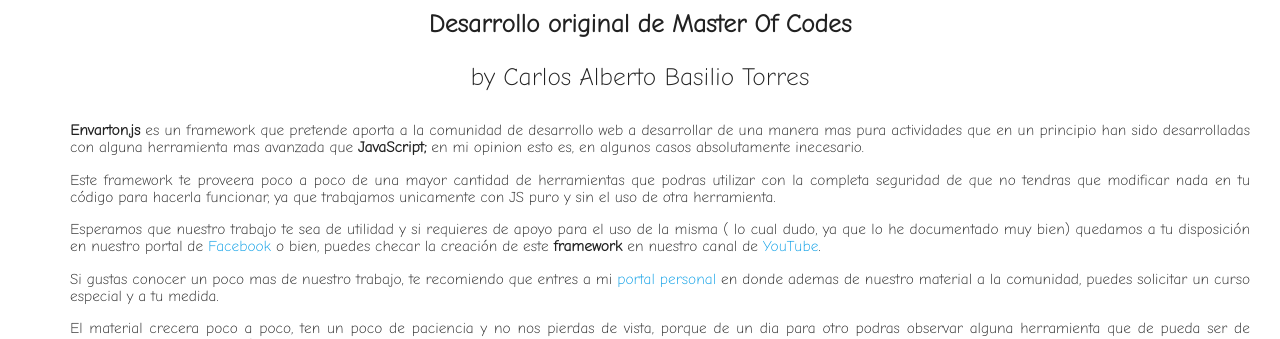
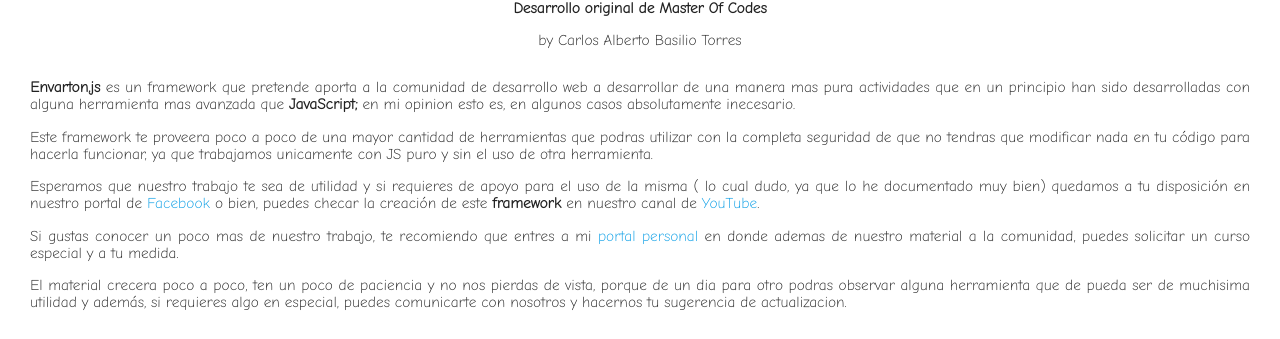
Before and after one commit to CarlosBasilioTorres/envarton, a plain HTML site: page index.html in a window 1280 px wide. Shown: the part 188-527 px from the top of the page. Drawn offline with nearby package versions, Linux system fonts and the light colour scheme; files that its build step writes are made by us from their sources.

Commit message:
pequeños cambios

```diff
--- a/css/style.css
+++ b/css/style.css
@@ -4,13 +4,13 @@
 
 .desarrollador{
     width: 100%;
-    font-size: 25px;
+    font-size: 15px;
     text-align: center;
 }
 
 
 .margen{
-    padding: 0px 30px 0px 70px;
+    padding: 0px 30px;
 }
 
 
--- a/index.html
+++ b/index.html
@@ -39,7 +39,7 @@
            <div class="titulo-principal">
                EN <i class="material-icons">network_wifi</i>ART <i class="material-icons">offline_pin</i>N
            </div>
-           <div class="desarrollador">
+           <div class="desarrollador margen">
                 <p><b>Desarrollo original de Master Of Codes</b></p>
                 <p>by Carlos Alberto Basilio Torres</p>
             </div>
```
